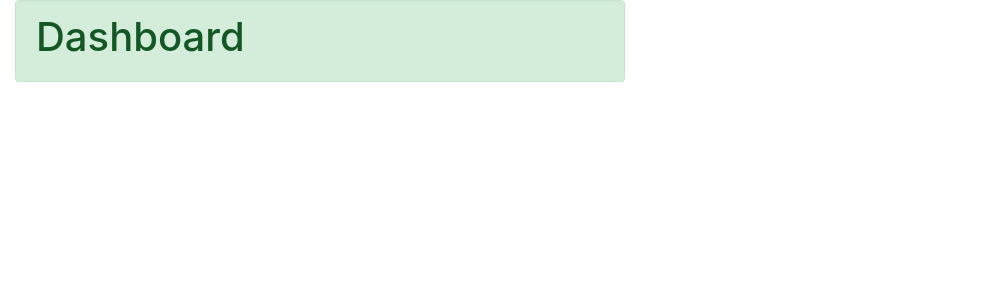
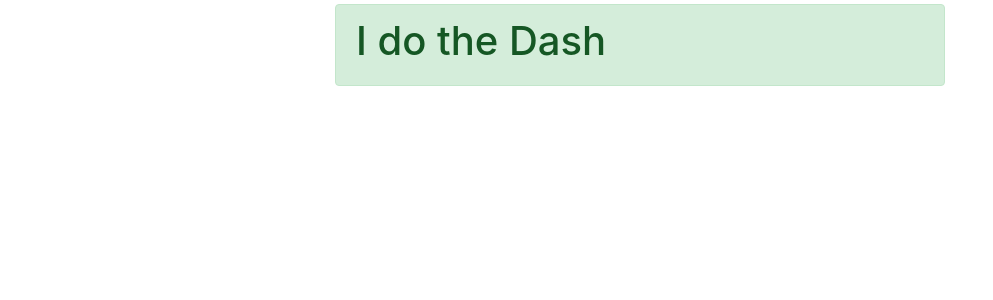
Before and after one commit to ChrisMuga/react-learning, a React (Create React App) app: page / in a window 1280 px wide. Shown: the top 300 px of the page, without its empty margins (0-993 px from the left). Built offline with nearby package versions, Linux system fonts and the light colour scheme.

Commit message:
pass down values with props

```diff
--- a/src/components/Dashboard/MainPage.jsx
+++ b/src/components/Dashboard/MainPage.jsx
@@ -1,17 +1,23 @@
 import React from "react"
 
-function MainPage(props){
-    return (
-    <div className = "container-fluid">
-        <div className ="row">
-            <div className = "col-md-6">
-                <div className = "alert alert-success">
-                    <h1>Dashboard</h1>
-                </div>
-            </div>
-        </div>
+function MainPage(props) {
+	return (
+		<div className="container-fluid">
+			<Title name="I do the Dash" />
+		</div>
+	)
+}
 
-    </div>)
+function Title(props) {
+	return (
+		<div className="row d-flex flex-column my-1">
+			<div className="align-self-center col-md-6">
+				<div className="alert alert-success">
+					<h1>{props.name}</h1>
+				</div>
+			</div>
+		</div>
+	)
 }
 
 export default MainPage
```
